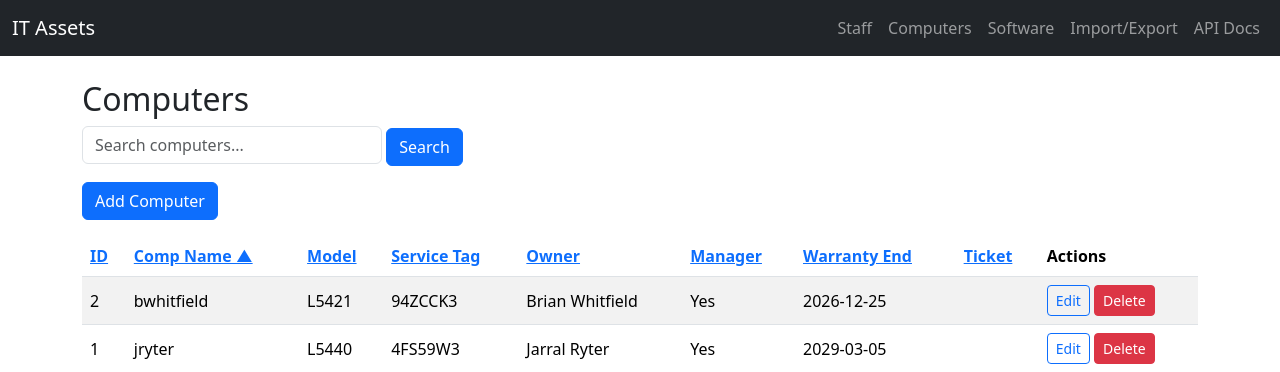
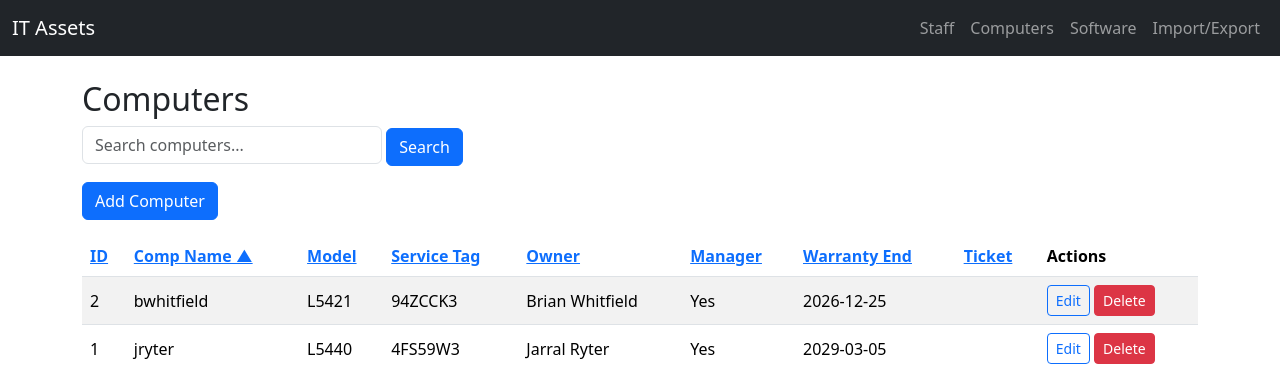
Before and after one commit to mebcool/IT-Assets, a FastAPI app: page /computers in a window 1280 px wide. Shown: the top 372 px of the page. Run offline with FastAPI, Linux system fonts and the light colour scheme.

Commit message:
Remove API Docs link from navigation
Removed the API Docs link from the navigation menu.

```diff
--- a/app/templates/base.html
+++ b/app/templates/base.html
@@ -18,7 +18,6 @@
         <li class="nav-item"><a class="nav-link" href="/computers">Computers</a></li>
         <li class="nav-item"><a class="nav-link" href="/software">Software</a></li>
         <li class="nav-item"><a class="nav-link" href="/import">Import/Export</a></li>
-        <li class="nav-item"><a class="nav-link" href="/docs">API Docs</a></li>
       </ul>
     </div>
   </div>
```
